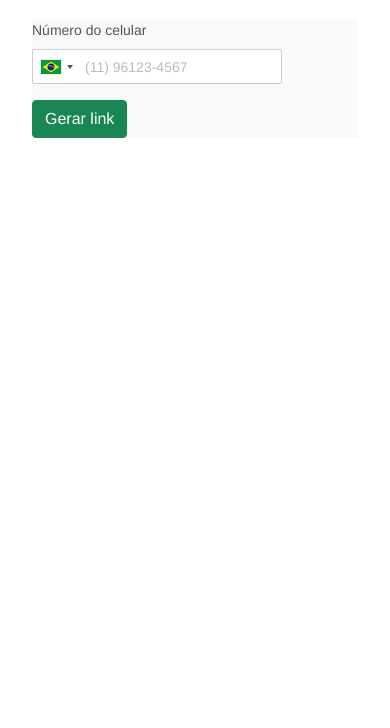
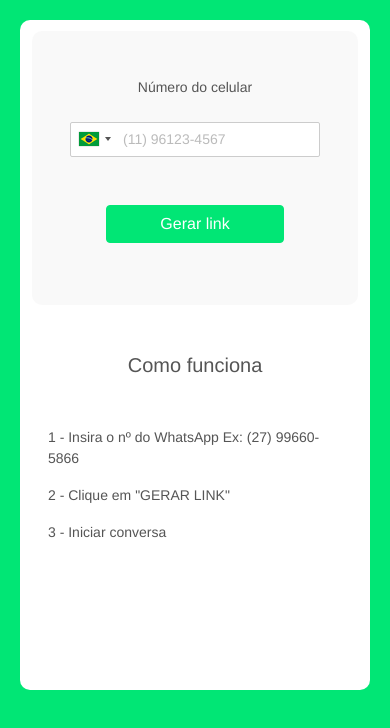
Before and after one commit to kleytonmr/sem-salvar, a plain HTML site: page index.html in a window 390 px wide. Drawn offline with nearby package versions, Linux system fonts and the light colour scheme.

Commit message:
chore: add layout mobile first

```diff
--- a/assets/css/styles.css
+++ b/assets/css/styles.css
@@ -10,7 +10,8 @@
   margin: 20px;
   font-size: 14px;
   font-family: "Helvetica Neue",Helvetica,Arial,sans-serif;
-  color: #555; }
+  color: #555;
+}
 
 .iti__hide {
   display: none; }
@@ -65,11 +66,23 @@
 #result {
   margin-bottom: 100px; }
 
+.form-label {
+  margin-bottom: 1.5rem;
+}
+
 .bg-default {
-  background-color: #fff; }
+  background-color: #01e675;
+}
+
+.bg-custom {
+  padding-top: 3%;
+  background-color: #fff;
+  height: 670px;
+  border: 2px;
+  border-radius: 10px;
+}
 
 .form_submit {
-  background-color: #26d367;
   border: 0;
   padding: 20px 30px;
   border-radius: 5px;
@@ -80,3 +93,29 @@
   color: #fff;
   box-shadow: 1px 1px 17px #00000030;
 }
+
+.center {
+  text-align: -webkit-center;
+}
+
+.bg-form {
+  padding: 1em;
+  border: 2px;
+  border-radius: 10px;
+  background-color: #a6a6a612; !important
+}
+
+.btn-center {
+  display: block;
+  margin: 0 20%;
+  background-color: #01e675;
+  border-color: #01e675;
+}
+
+.margin-top{
+  margin-top: 2rem;
+}
+
+.mb-3 {
+  margin-bottom: 3rem!important;
+}
--- a/index.html
+++ b/index.html
@@ -8,6 +8,8 @@
     <!-- Bootstrap CSS -->
     <link href="https://cdn.jsdelivr.net/npm/bootstrap@5.0.1/dist/css/bootstrap.min.css" rel="stylesheet" integrity="sha384-+0n0xVW2eSR5OomGNYDnhzAbDsOXxcvSN1TPprVMTNDbiYZCxYbOOl7+AMvyTG2x" crossorigin="anonymous">
 
+    <link rel="stylesheet" href="https://cdnjs.cloudflare.com/ajax/libs/font-awesome/4.7.0/css/font-awesome.min.css">
+
     <!-- intl-tel-input -->
     <link rel="stylesheet" href="assets/css/intlTelInput.css">
 
@@ -17,19 +19,28 @@
     <title>Sem salvar!</title>
   </head>
   <body class="bg-default">
-    <div class="container">
-      <div class="bg-light">
+    <div class="container bg-custom">
+      <div class="bg-form">
         <form>
-          <div class="mb-3">
-            <label for="InputNumber" class="form-label">Número do celular</label>
+          <div class="mb-3 center mb-3">
+            <label for="InputNumber" class="form-label margin-top">Número do celular</label>
             <input class="" id="phone" name="phone" type="tel">
           </div>
-          <a href="" class="btn btn-success" id="button" role="button" target="_blank">Gerar link</a>
+          <a href="" class="btn btn-success btn-center mb-3" id="button" role="button" target="_blank">Gerar link</a>
         </form>
       </div>
+      <div class="text-left margin-top">
+        <div class="card-body">
+          <h5 class="card-title text-center">Como funciona</h5>
+          <br></br>
+          <p class="card-text">1 - Insira o nº do WhatsApp Ex: (27) 99660-5866</p>
+          <p class="card-text">2 - Clique em "GERAR LINK"</p>
+          <p class="card-text">3 - Iniciar conversa</p>
+          <p class="card-text"><small class="text-muted"></small></p>
+        </div>
+      </div>
+    </div>
 
-
-    </div>
     <!-- Bootstrap Bundle with Popper -->
     <script src="https://cdn.jsdelivr.net/npm/bootstrap@5.0.1/dist/js/bootstrap.bundle.min.js" integrity="sha384-gtEjrD/SeCtmISkJkNUaaKMoLD0//ElJ19smozuHV6z3Iehds+3Ulb9Bn9Plx0x4" crossorigin="anonymous"></script>
 
```
